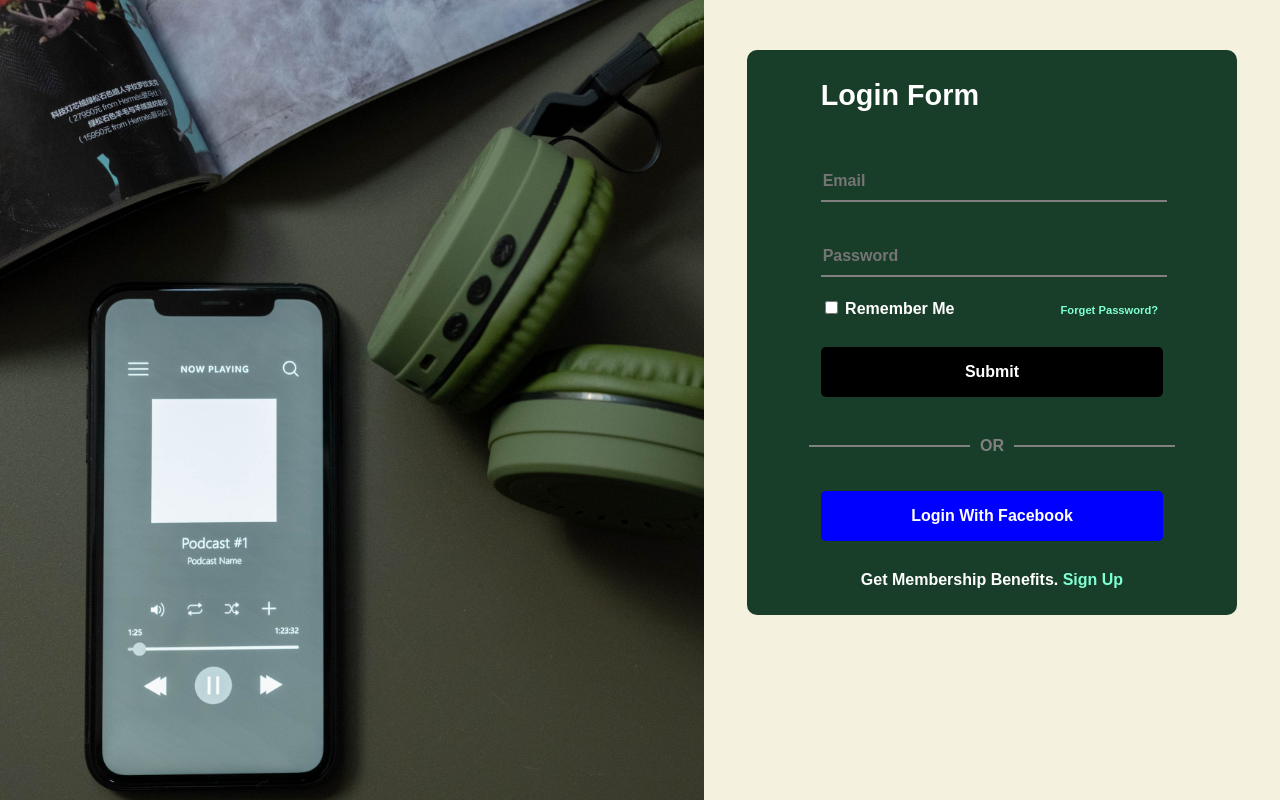
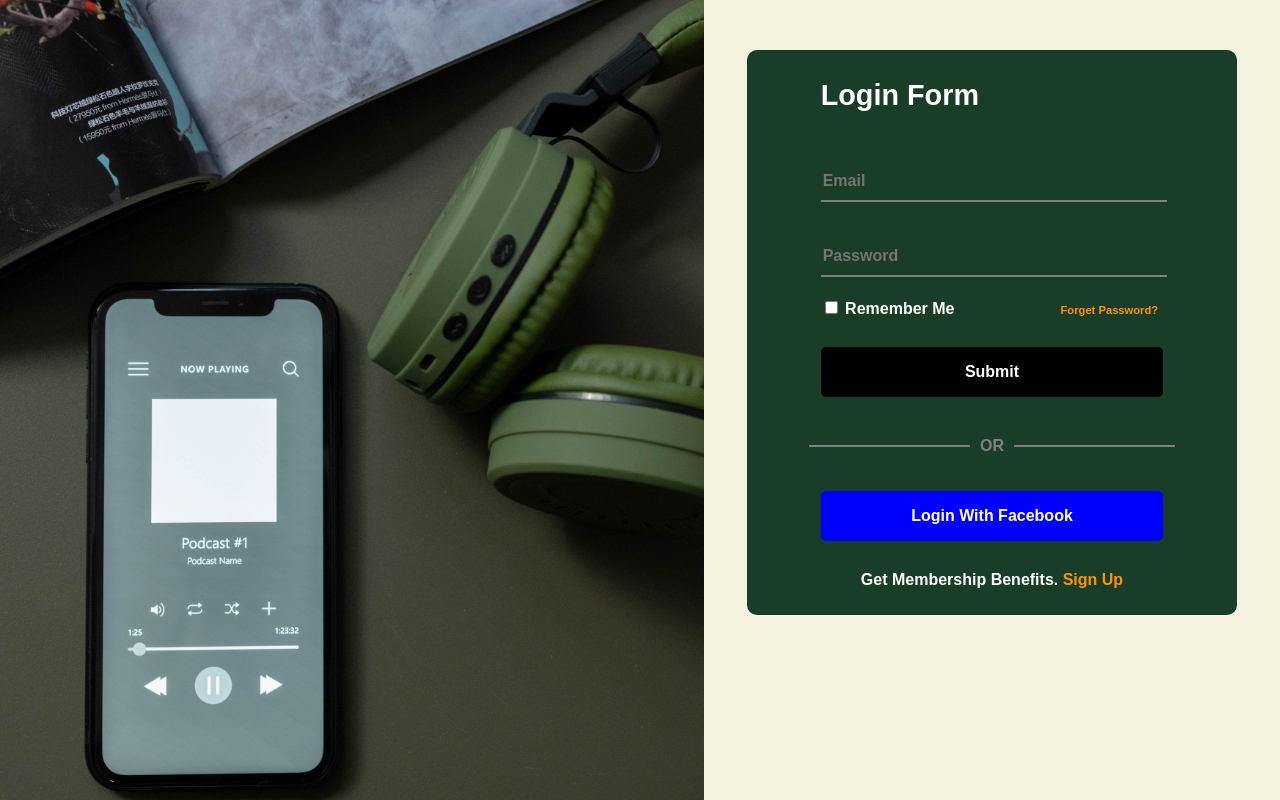
Before and after one commit to NtajiBenbor/Login-Form, a plain HTML site: page index.html in a window 1280 px wide. Drawn offline with Linux system fonts and the light colour scheme.

Commit message:
updated the color of the achor tags

```diff
--- a/CSS/app.css
+++ b/CSS/app.css
@@ -70,13 +70,11 @@ form {
 }
 
 a {
-    color: aquamarine;
+    color: #ff9204;;
     text-decoration: none;
 }
 
-a:hover {
-    color: #ff9204;
-}
+
 
 .recovery {
     display: inline-block;
```
